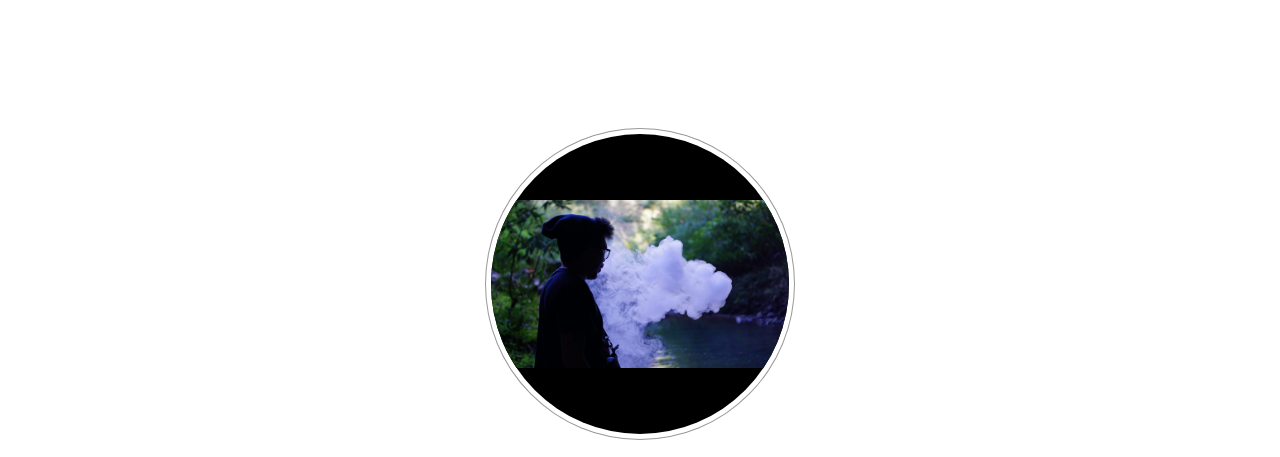
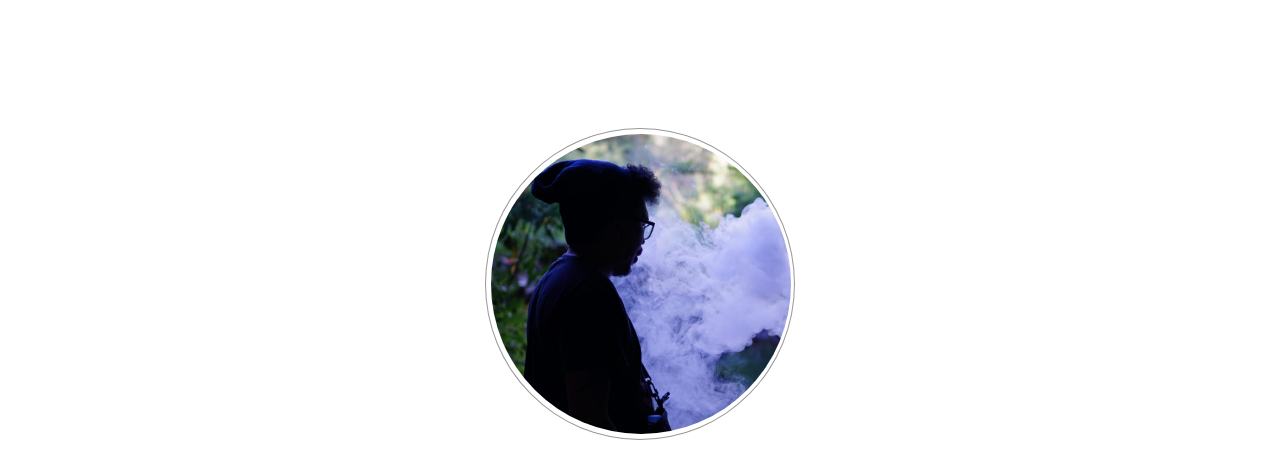
Before and after one commit to clark21/clark21.github.io, a website: page index.html in a window 1280 px wide. Shown: the top 457 px of the page. Drawn offline with nearby package versions, Linux system fonts and the light colour scheme; a web font is replaced by a local one.

Commit message:
adjust image

```diff
--- a/css/styles.css
+++ b/css/styles.css
@@ -15,13 +15,15 @@ body {
     display: table-cell;
     height: 300px;
     margin: auto;
+    max-width: 300px;
     overflow: hidden;
     width: 300px;
     vertical-align: middle;
 }
 
 .main-content .profile-img img {
-    width: 100%;
+    height: 100%;
+    margin-left: -50px;
 }
 
 .profile-detail {
```
